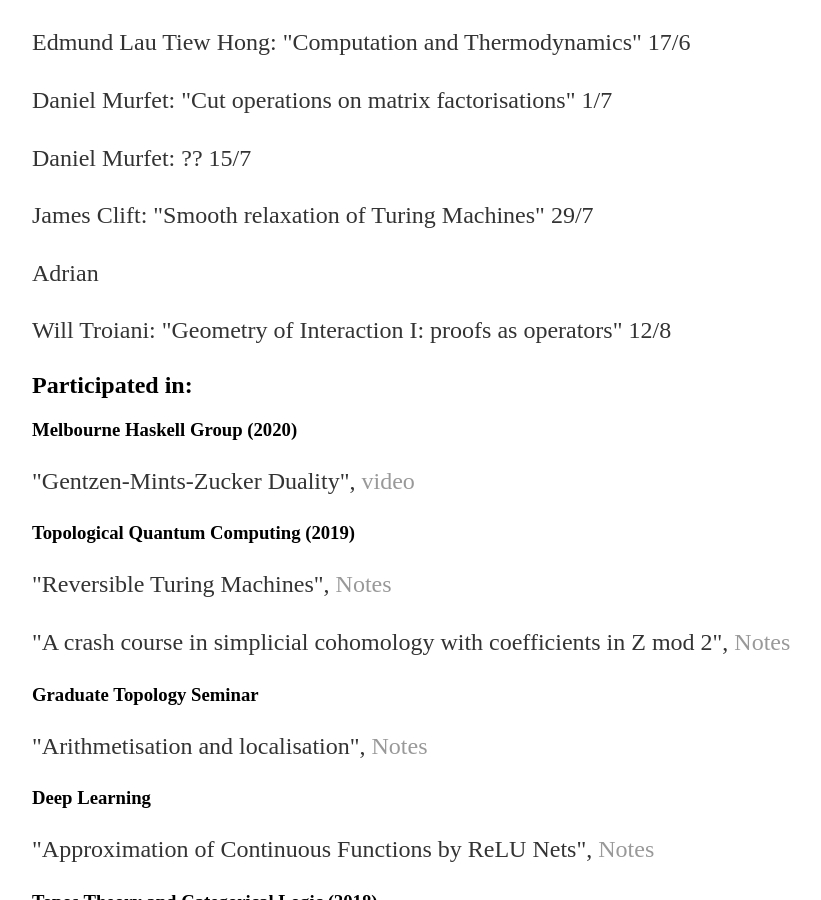
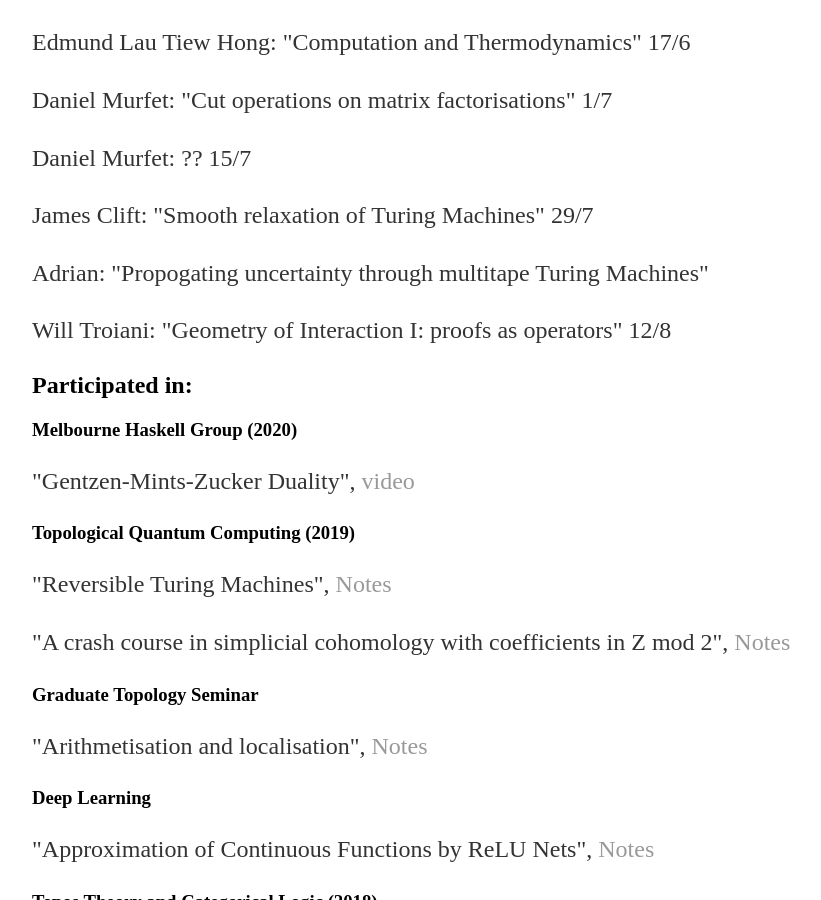
Before and after one commit to WilliamTroiani/WilliamTroiani.github.io, a Jekyll site: the page built from index.html, in a window 1280 px wide and 900 px high, scrolled down 1409 px. Shown: the whole window, without its empty margins (160-981 px from the left). Built offline with Jekyll 4.4.1, drawn with Linux system fonts in a browser that asks for light colours.

Commit message:
added Adrian's talk

```diff
--- a/index.html
+++ b/index.html
@@ -28,7 +28,7 @@ title: Will Troiani
 <p>Daniel Murfet: "Cut operations on matrix factorisations" 1/7</p>
 <p>Daniel Murfet: ?? 15/7</p>
 <p>James Clift: "Smooth relaxation of Turing Machines" 29/7</p>
-<p>Adrian</p>
+<p>Adrian: "Propogating uncertainty through multitape Turing Machines"</p>
 <p>Will Troiani: "Geometry of Interaction I: proofs as operators" 12/8</p>
 
 <h2>Participated in:</h2>
```
